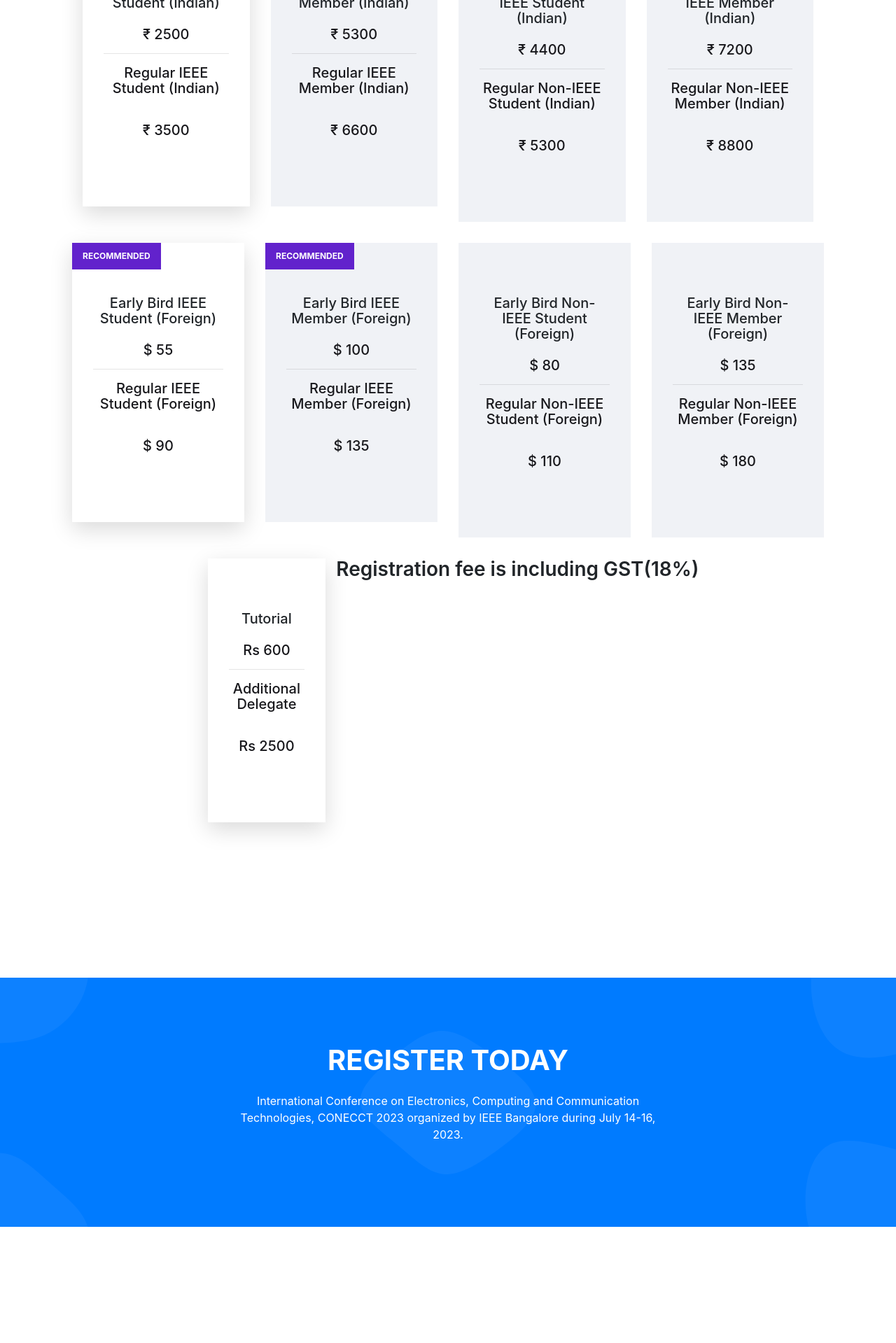
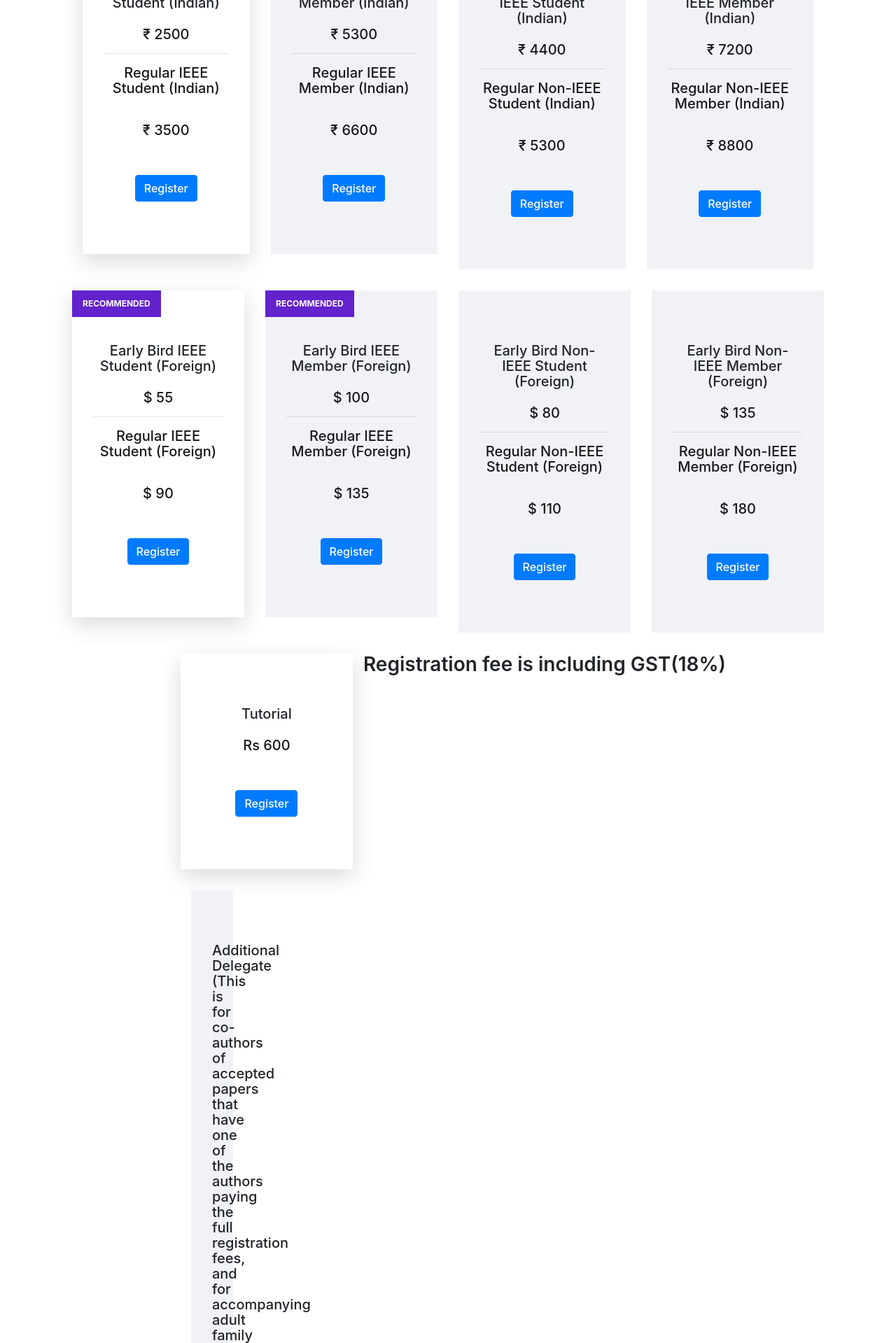
Before and after one commit to KetanKeshav/CONECCT-2023, a PHP site: page / in a window 1280 px wide. Shown: the part 4316-6235 px from the top of the page at 70% size. Run offline with PHP 8.4, Linux system fonts and the light colour scheme; some libraries are stand-ins or nearby versions.

Commit message:
Quick updates

```diff
--- a/index.php
+++ b/index.php
@@ -200,9 +200,9 @@
                             </div>
                             <div class="price_features">
                             </div>
-                            <!-- <div class="price_footer">
-<a href="https://in.explara.com/e/ieee-conecct-2023" class="btn btn-primary btn-rounded">Register</a>
-</div> -->
+                            <div class="price_footer">
+<a href="https://in.explara.com/e/ieee--conecct-2023" class="btn btn-primary btn-rounded">Register</a>
+</div>
                         </div>
                     </div>
                     <div class="col-md-3 col-12">
@@ -227,9 +227,9 @@
                             </div>
                             <div class="price_features">
                             </div>
-                            <!-- <div class="price_footer">
-<a href="https://in.explara.com/e/ieee-conecct-2023" class="btn btn-primary btn-rounded">Register</a>
-</div> -->
+                            <div class="price_footer">
+<a href="https://in.explara.com/e/ieee--conecct-2023" class="btn btn-primary btn-rounded">Register</a>
+</div>
                         </div>
                     </div>
                     <div class="col-md-3 col-12">
@@ -251,9 +251,9 @@
                             </div>
                             <div class="price_features">
                             </div>
-                            <!-- <div class="price_footer">
-<a href="https://in.explara.com/e/ieee-conecct-2023" class="btn btn-primary btn-rounded">Register</a>
-</div> -->
+                            <div class="price_footer">
+<a href="https://in.explara.com/e/ieee--conecct-2023" class="btn btn-primary btn-rounded">Register</a>
+</div>
                         </div>
                     </div>
                     <div class="col-md-3 col-12">
@@ -275,9 +275,9 @@
                             </div>
                             <div class="price_features">
                             </div>
-                            <!-- <div class="price_footer">
-<a href="https://in.explara.com/e/ieee-conecct-2023" class="btn btn-primary btn-rounded">Register</a>
-</div> -->
+                            <div class="price_footer">
+<a href="https://in.explara.com/e/ieee--conecct-2023" class="btn btn-primary btn-rounded">Register</a>
+</div>
                         </div>
                     </div>
 
@@ -304,9 +304,9 @@
                                 </div>
                                 <div class="price_features">
                                 </div>
-                                <!-- <div class="price_footer">
-<a href="https://in.explara.com/e/ieee-conecct-2023" class="btn btn-primary btn-rounded">Register</a>
-</div> -->
+                                <div class="price_footer">
+<a href="https://in.explara.com/e/ieee--conecct-2023" class="btn btn-primary btn-rounded">Register</a>
+</div>
                             </div>
                         </div>
                         <div class="col-md-3 col-12">
@@ -331,9 +331,9 @@
                                 </div>
                                 <div class="price_features">
                                 </div>
-                                <!-- <div class="price_footer">
-<a href="https://in.explara.com/e/ieee-conecct-2023" class="btn btn-primary btn-rounded">Register</a>
-</div> -->
+                                <div class="price_footer">
+<a href="https://in.explara.com/e/ieee--conecct-2023" class="btn btn-primary btn-rounded">Register</a>
+</div>
                             </div>
                         </div>
                         <div class="col-md-3 col-12">
@@ -355,9 +355,9 @@
                                 </div>
                                 <div class="price_features">
                                 </div>
-                                <!-- <div class="price_footer">
-<a href="https://in.explara.com/e/ieee-conecct-2023" class="btn btn-primary btn-rounded">Register</a>
-</div> -->
+                                <div class="price_footer">
+<a href="https://in.explara.com/e/ieee--conecct-2023" class="btn btn-primary btn-rounded">Register</a>
+</div>
                             </div>
                         </div>
                         <div class="col-md-3 col-12">
@@ -379,9 +379,9 @@
                                 </div>
                                 <div class="price_features">
                                 </div>
-                                <!-- <div class="price_footer">
-<a href="https://in.explara.com/e/ieee-conecct-2023" class="btn btn-primary btn-rounded">Register</a>
-</div> -->
+                                <div class="price_footer">
+<a href="https://in.explara.com/e/ieee--conecct-2023" class="btn btn-primary btn-rounded">Register</a>
+</div>
                             </div>
                         </div>
 
@@ -396,9 +396,18 @@
                                 </div>
                                 <div class="price_tag">
                                     <h5>Rs 600</h5>
-                                    <hr>
+                                </div>
+                                <div class="price_features">
+                                </div>
+                                <div class="price_footer">
+<a href="https://in.explara.com/e/ieee--conecct-2023" class="btn btn-primary btn-rounded">Register</a>
+</div>
+                            </div>
+                            <div class="col-md-3 col-12">
+                            <div class="price_box">
+                                <div class="price_header">
                                     <h5>
-                                        Additional Delegate
+                                        Additional Delegate (This is for co-authors of accepted papers that have one of the authors paying the full registration fees, and for accompanying adult family members of a delegate who is paying the full registration fees. Kindly note that registrations under this category does not provide delegate kit and banquet dinner. To avail delegate kit and  banquet dinner, a separate registration by paying full registration fees is required)
                                     </h5>
                                 </div>
                                 <div class="price_tag">
@@ -406,10 +415,11 @@
                                 </div>
                                 <div class="price_features">
                                 </div>
-                                <!-- <div class="price_footer">
-<a href="https://in.explara.com/e/ieee-conecct-2023" class="btn btn-primary btn-rounded">Register</a>
-</div> -->
+                                <div class="price_footer">
+<a href="https://in.explara.com/e/ieee--conecct-2023" class="btn btn-primary btn-rounded">Register</a>
+</div>
                             </div>
+                        </div>
                         </div>
 
                         <h3 style="text-align: center;">Registration fee is including GST(18%)<h3>
```
